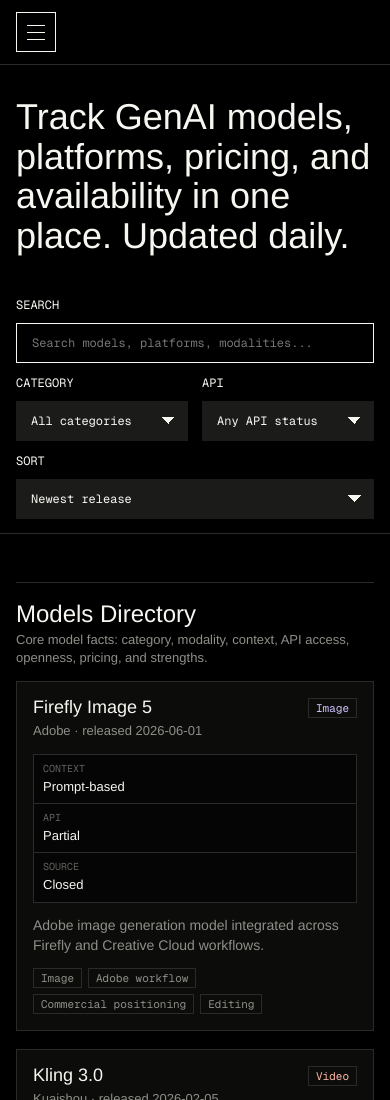
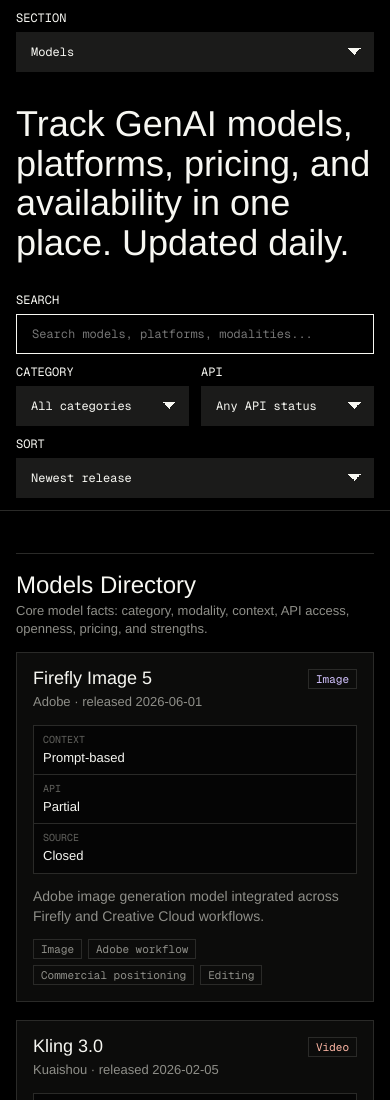
Before and after one commit to staffanestberg/genai-index, a website: page index.html in a window 390 px wide. Shown: the top 1100 px of the page. Drawn offline with nearby package versions, Linux system fonts and the light colour scheme; a web font is replaced by a local one.

Commit message:
Improve mobile navigation controls

```diff
--- a/index.html
+++ b/index.html
@@ -106,32 +106,18 @@
         font: 12px/1 var(--mono);
       }
 
-    .menu-toggle {
+    .mobile-section-control {
       display: none;
-      width: 40px;
-      height: 40px;
-      border: 1px solid var(--ink);
-      border-radius: 0;
-      background: #000;
-      color: var(--ink);
-      padding: 0;
-      position: relative;
+      margin: 0;
     }
 
-    .menu-toggle span,
-    .menu-toggle::before,
-    .menu-toggle::after {
-      content: "";
-      position: absolute;
-      left: 10px;
-      right: 10px;
-      height: 1px;
-      background: var(--ink);
+    .mobile-section-control span {
+      display: block;
+      margin-bottom: 8px;
+      color: var(--ink);
+      font: 400 12px/1 var(--mono);
+      text-transform: uppercase;
     }
-
-    .menu-toggle::before { top: 12px; }
-    .menu-toggle span { top: 19px; }
-    .menu-toggle::after { top: 26px; }
 
     nav a {
       min-height: 24px;
@@ -502,12 +488,8 @@
         width: calc(100% + 32px);
         max-width: none;
         margin-left: -16px;
-        padding: 12px 16px;
-        display: grid;
-        grid-template-columns: minmax(0, 1fr) auto;
-        align-items: center;
+        padding: 12px 16px 10px;
         background: rgba(0, 0, 0, .94);
-        border-bottom: 1px solid var(--line);
         backdrop-filter: blur(10px);
       }
 
@@ -518,25 +500,14 @@
 
       nav {
         display: none;
-        grid-column: 1 / -1;
-        max-width: calc(100vw - 32px);
-        margin-top: 12px;
-        overflow: hidden;
-        border: 1px solid var(--line);
-        background: var(--surface);
       }
 
-      .sidebar.menu-open nav {
-        display: grid;
-      }
-
-      .menu-toggle {
+      .mobile-section-control {
         display: block;
-        margin-top: 0;
       }
 
       .main {
-        padding-top: 32px;
+        padding-top: 22px;
       }
 
       .topbar {
@@ -548,15 +519,15 @@
 
       .toolbar {
         position: sticky;
-        top: 65px;
+        top: 74px;
         z-index: 19;
         grid-template-columns: repeat(2, minmax(0, 1fr));
-        gap: 14px;
+        gap: 12px;
         width: calc(100% + 32px);
         max-width: none;
         margin-left: -16px;
-        margin-bottom: 48px;
-        padding: 12px 16px 14px;
+        margin-bottom: 34px;
+        padding: 0 16px 12px;
         background: rgba(0, 0, 0, .94);
         border-bottom: 1px solid var(--line);
         backdrop-filter: blur(10px);
@@ -565,6 +536,10 @@
       .toolbar > div:first-child,
       .toolbar > div:last-child {
         grid-column: 1 / -1;
+      }
+
+      label {
+        margin-bottom: 8px;
       }
 
       .main > section {
@@ -612,7 +587,18 @@
   </div>-->
   <div class="app">
     <aside class="sidebar">
-      <button class="menu-toggle" type="button" aria-label="Open navigation" aria-expanded="false"><span></span></button>
+      <label class="mobile-section-control" for="sectionNav">
+        <span>Section</span>
+        <select id="sectionNav" aria-label="Jump to section">
+          <option value="#models">Models</option>
+          <option value="#platforms">Platforms</option>
+          <option value="#compare">Compare</option>
+          <option value="#pricing">Pricing</option>
+          <option value="#availability">Availability</option>
+          <option value="#updates">Updates</option>
+          <option value="#sources">Sources</option>
+        </select>
+      </label>
       <nav aria-label="Sections">
         <a href="#models">Models</a>
         <a href="#platforms">Platforms</a>
@@ -976,18 +962,14 @@
     document.querySelector("#api").addEventListener("change", render);
     document.querySelector("#sort").addEventListener("change", render);
 
-    const sidebar = document.querySelector(".sidebar");
-    const menuToggle = document.querySelector(".menu-toggle");
-    menuToggle.addEventListener("click", () => {
-      const open = sidebar.classList.toggle("menu-open");
-      menuToggle.setAttribute("aria-expanded", String(open));
-      menuToggle.setAttribute("aria-label", open ? "Close navigation" : "Open navigation");
+    const sectionNav = document.querySelector("#sectionNav");
+    sectionNav.addEventListener("change", event => {
+      window.location.hash = event.target.value;
     });
+
     document.querySelectorAll("nav a").forEach(link => {
       link.addEventListener("click", () => {
-        sidebar.classList.remove("menu-open");
-        menuToggle.setAttribute("aria-expanded", "false");
-        menuToggle.setAttribute("aria-label", "Open navigation");
+        sectionNav.value = link.getAttribute("href");
       });
     });
 
```
